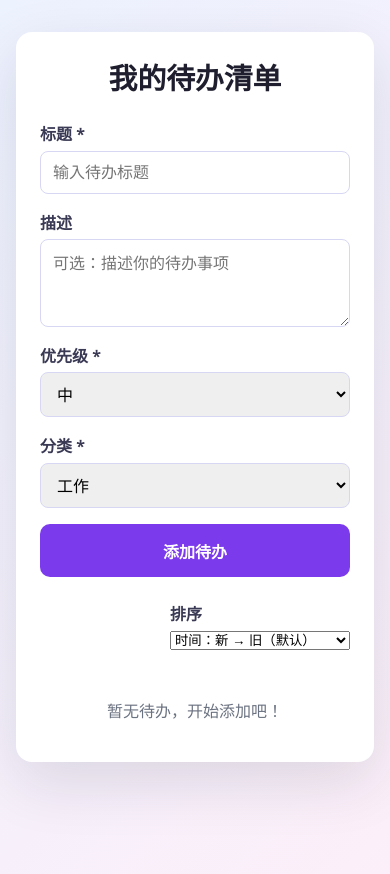
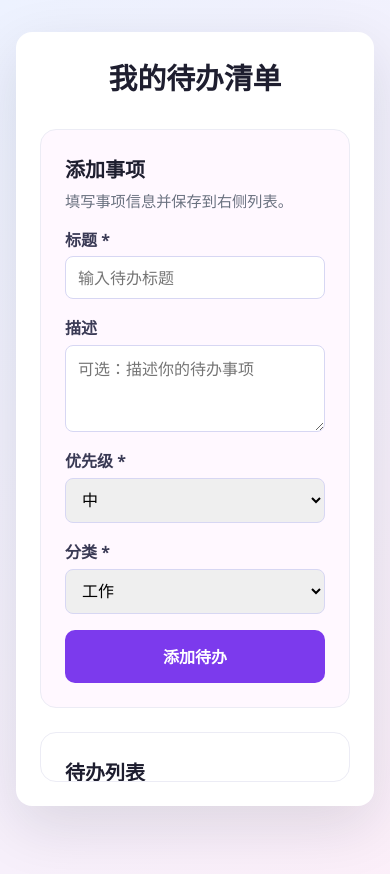
Before and after one commit to kiwi100/todo-list, a React (Create React App) app: page / in a window 390 px wide. Shown: the top 874 px of the page. Built offline with nearby package versions, Linux system fonts and the light colour scheme.

Commit message:
feat: 分类可删改及页面结构布局修改

```diff
--- a/src/App.css
+++ b/src/App.css
@@ -11,7 +11,7 @@
 .todo-card {
   background-color: #fff;
   width: 100%;
-  max-width: 640px;
+  max-width: 1200px;
   border-radius: 16px;
   box-shadow: 0 20px 60px rgba(15, 23, 42, 0.12);
   padding: 2rem;
@@ -24,11 +24,63 @@
   text-align: center;
 }
 
+.todo-layout {
+  margin-top: 2rem;
+  display: flex;
+  gap: 1.5rem;
+}
+
+.panel {
+  flex: 1 1 0;
+  background: #f9f9ff;
+  border: 1px solid #ececf5;
+  border-radius: 16px;
+  padding: 1.5rem;
+  display: flex;
+  flex-direction: column;
+}
+
+.details-panel {
+  flex: 0 0 380px;
+  background: #fff8ff;
+}
+
+.list-panel {
+  flex: 1 1 0;
+  background: #ffffff;
+  max-height: 70vh;
+  overflow: hidden;
+}
+
+.panel-header {
+  margin-bottom: 1rem;
+}
+
+.panel-header h2 {
+  margin: 0;
+  color: #1e1e2f;
+  font-size: 1.25rem;
+}
+
+.panel-header p {
+  margin: 0.35rem 0 0;
+  color: #6b7280;
+  font-size: 0.95rem;
+}
+
+.list-header {
+  display: flex;
+  justify-content: space-between;
+  align-items: center;
+  gap: 0.75rem;
+  flex-wrap: wrap;
+  margin-bottom: 0.5rem;
+}
+
 .todo-form {
   display: flex;
   flex-direction: column;
   gap: 1rem;
-  margin-top: 1.5rem;
 }
 
 .todo-form label {
@@ -98,13 +150,74 @@
   font-size: 0.9rem;
 }
 
-.category-chips {
+.category-list {
   display: flex;
+  flex-direction: column;
+  gap: 0.75rem;
+  max-height: 50vh;
+  overflow-y: auto;
+  padding-right: 0.5rem;
+}
+
+.category-row {
+  border: 1px solid #ececf5;
+  border-radius: 12px;
+  padding: 0.75rem 1rem;
+  display: flex;
+  align-items: center;
+  justify-content: space-between;
+  gap: 0.75rem;
+  background-color: #fff;
+}
+
+.category-row.editing {
+  flex-direction: column;
+  align-items: stretch;
+}
+
+.category-row-actions {
+  display: flex;
+  gap: 0.5rem;
   flex-wrap: wrap;
-  gap: 0.5rem;
+}
+
+.category-row-actions button {
+  border: none;
+  border-radius: 8px;
+  padding: 0.4rem 0.85rem;
+  font-size: 0.85rem;
+  font-weight: 600;
+  cursor: pointer;
+}
+
+.category-edit-input {
+  border: 1px solid #d7d7f3;
+  border-radius: 8px;
+  padding: 0.55rem 0.7rem;
+  font-size: 0.95rem;
+  font-family: inherit;
+  width: 100%;
+}
+
+.category-edit-input:focus {
+  outline: none;
+  border-color: #2563eb;
+  box-shadow: 0 0 0 3px rgba(37, 99, 235, 0.12);
+}
+
+.category-error {
+  color: #dc2626;
+  font-size: 0.85rem;
+}
+
+.category-empty {
+  margin: 0;
+  color: #6b7280;
+  font-style: italic;
 }
 
 .category-form {
+  margin-top: 1rem;
   display: flex;
   gap: 0.75rem;
   flex-wrap: wrap;
@@ -151,6 +264,24 @@
   box-shadow: 0 12px 24px rgba(37, 99, 235, 0.25);
 }
 
+.link-button {
+  background-color: #e0e7ff;
+  color: #3730a3;
+}
+
+.link-button:hover {
+  opacity: 0.9;
+}
+
+.danger-link {
+  background-color: #fee2e2;
+  color: #b91c1c;
+}
+
+.danger-link:hover {
+  opacity: 0.9;
+}
+
 .modal-overlay {
   position: fixed;
   inset: 0;
@@ -170,6 +301,8 @@
   border-radius: 16px;
   box-shadow: 0 30px 80px rgba(15, 23, 42, 0.35);
   padding: 1.5rem;
+  max-height: 90vh;
+  overflow-y: auto;
 }
 
 .modal-close {
@@ -189,7 +322,7 @@
 }
 
 .sort-toolbar {
-  margin-top: 1.5rem;
+  margin-top: 0;
   display: flex;
   justify-content: flex-end;
 }
@@ -208,10 +341,14 @@
 }
 
 .todo-list {
-  margin-top: 2rem;
+  margin-top: 0.5rem;
   display: flex;
   flex-direction: column;
   gap: 1rem;
+  flex: 1 1 auto;
+  min-height: 0;
+  overflow-y: auto;
+  padding-right: 0.5rem;
 }
 
 .empty-hint {
@@ -333,6 +470,24 @@
     padding: 1.5rem;
   }
 
+  .todo-layout {
+    flex-direction: column;
+  }
+
+  .details-panel {
+    flex: 1 1 auto;
+  }
+
+  .list-header {
+    flex-direction: column;
+    align-items: flex-start;
+  }
+
+  .sort-toolbar {
+    width: 100%;
+    justify-content: flex-start;
+  }
+
   .todo-item {
     flex-direction: column;
     align-items: flex-start;
--- a/src/App.js
+++ b/src/App.js
@@ -136,6 +136,48 @@ function App() {
     setNewCategoryName('');
   };
 
+  const handleRenameCategory = (id, nextName) => {
+    const trimmed = nextName.trim();
+    if (!trimmed) {
+      return false;
+    }
+
+    const duplicate = categories.some(
+      (category) =>
+        category.id !== id &&
+        category.name.trim().toLowerCase() === trimmed.toLowerCase(),
+    );
+
+    if (duplicate) {
+      return false;
+    }
+
+    setCategories((prev) =>
+      prev.map((category) =>
+        category.id === id ? { ...category, name: trimmed } : category,
+      ),
+    );
+    return true;
+  };
+
+  const handleDeleteCategory = (id) => {
+    setCategories((prevCategories) => {
+      const updatedCategories = prevCategories.filter(
+        (category) => category.id !== id,
+      );
+      const fallbackId = updatedCategories[0]?.id ?? '';
+
+      setCategoryId((current) => (current === id ? fallbackId : current));
+      setTodos((prevTodos) =>
+        prevTodos.map((todo) =>
+          todo.categoryId === id ? { ...todo, categoryId: fallbackId } : todo,
+        ),
+      );
+
+      return updatedCategories;
+    });
+  };
+
   const sortedTodos = useMemo(() => {
     return [...todos].sort((a, b) => {
       switch (sortMode) {
@@ -168,6 +210,12 @@ function App() {
     <div className="app-shell">
       <div className="todo-card">
         <h1>我的待办清单</h1>
+        <div className="todo-layout">
+          <section className="panel details-panel">
+            <div className="panel-header">
+              <h2>添加事项</h2>
+              <p>填写事项信息并保存到右侧列表。</p>
+            </div>
             <form onSubmit={handleAddTodo} className="todo-form">
               <label>
                 标题 *
@@ -218,7 +266,11 @@ function App() {
               </label>
               <button type="submit">添加待办</button>
             </form>
+          </section>
 
+          <section className="panel list-panel">
+            <div className="panel-header list-header">
+              <h2>待办列表</h2>
               <div className="sort-toolbar">
                 <label>
                   排序
@@ -232,6 +284,7 @@ function App() {
                     <option value="priority-asc">优先级：低 → 高</option>
                   </select>
                 </label>
+              </div>
             </div>
 
             <section className="todo-list">
@@ -249,6 +302,8 @@ function App() {
                 ))
               )}
             </section>
+          </section>
+        </div>
       </div>
       <CategoryManager
         isOpen={isCategoryModalOpen}
@@ -256,6 +311,8 @@ function App() {
         newCategoryName={newCategoryName}
         onNewCategoryNameChange={setNewCategoryName}
         onAddCategory={handleAddCategory}
+        onEditCategory={handleRenameCategory}
+        onDeleteCategory={handleDeleteCategory}
         onClose={closeCategoryModal}
       />
     </div>
--- a/src/components/CategoryManager.js
+++ b/src/components/CategoryManager.js
@@ -1,18 +1,69 @@
+import { useState } from 'react';
+
 function CategoryManager({
   isOpen,
   categories,
   newCategoryName,
   onNewCategoryNameChange,
   onAddCategory,
+  onEditCategory,
+  onDeleteCategory,
   onClose,
 }) {
+  const [editingId, setEditingId] = useState(null);
+  const [editingName, setEditingName] = useState('');
+  const [editingError, setEditingError] = useState('');
+
   if (!isOpen) {
     return null;
   }
 
+  const resetEditingState = () => {
+    setEditingId(null);
+    setEditingName('');
+    setEditingError('');
+  };
+
   const handleOverlayClick = (event) => {
     if (event.target === event.currentTarget) {
       onClose();
+      resetEditingState();
+    }
+  };
+
+  const startEditing = (category) => {
+    setEditingId(category.id);
+    setEditingName(category.name);
+    setEditingError('');
+  };
+
+  const cancelEditing = () => {
+    resetEditingState();
+  };
+
+  const submitEditing = () => {
+    if (!editingId) return;
+    const trimmed = editingName.trim();
+    if (!trimmed) {
+      setEditingError('分类名称不能为空');
+      return;
+    }
+    const success = onEditCategory(editingId, trimmed);
+    if (!success) {
+      setEditingError('分类名称已存在或无效');
+      return;
+    }
+    resetEditingState();
+  };
+
+  const handleDelete = (id) => {
+    if (
+      window.confirm('删除后使用该分类的待办会显示为“未分类”，确认删除？')
+    ) {
+      onDeleteCategory(id);
+      if (editingId === id) {
+        resetEditingState();
+      }
     }
   };
 
@@ -28,22 +79,73 @@ function CategoryManager({
           type="button"
           className="modal-close"
           aria-label="关闭分类弹窗"
-          onClick={onClose}
+          onClick={() => {
+            onClose();
+            resetEditingState();
+          }}
         >
           ×
         </button>
         <section className="category-manager">
           <header className="category-manager__header">
             <h3>分类管理</h3>
-            <p>使用默认分类或添加自定义分类，方便快速筛选待办事项。</p>
+            <p>新增、重命名或删除分类，方便组织你的待办事项。</p>
           </header>
 
-          <div className="category-chips">
-            {categories.map((category) => (
-              <span key={category.id} className="category-pill">
-                {category.name}
-              </span>
-            ))}
+          <div className="category-list">
+            {categories.length === 0 ? (
+              <p className="category-empty">暂无分类，先创建一个吧。</p>
+            ) : (
+              categories.map((category) => (
+                <div
+                  key={category.id}
+                  className={`category-row ${
+                    editingId === category.id ? 'editing' : ''
+                  }`}
+                >
+                  {editingId === category.id ? (
+                    <>
+                      <input
+                        className="category-edit-input"
+                        value={editingName}
+                        onChange={(event) => setEditingName(event.target.value)}
+                      />
+                      <div className="category-row-actions">
+                        <button type="button" onClick={submitEditing}>
+                          保存
+                        </button>
+                        <button type="button" onClick={cancelEditing}>
+                          取消
+                        </button>
+                      </div>
+                      {editingError && (
+                        <span className="category-error">{editingError}</span>
+                      )}
+                    </>
+                  ) : (
+                    <>
+                      <span className="category-pill">{category.name}</span>
+                      <div className="category-row-actions">
+                        <button
+                          type="button"
+                          className="link-button"
+                          onClick={() => startEditing(category)}
+                        >
+                          编辑
+                        </button>
+                        <button
+                          type="button"
+                          className="danger-link"
+                          onClick={() => handleDelete(category.id)}
+                        >
+                          删除
+                        </button>
+                      </div>
+                    </>
+                  )}
+                </div>
+              ))
+            )}
           </div>
 
           <form className="category-form" onSubmit={onAddCategory}>
```
Lines whose indentation alone changed are shown as unchanged.
